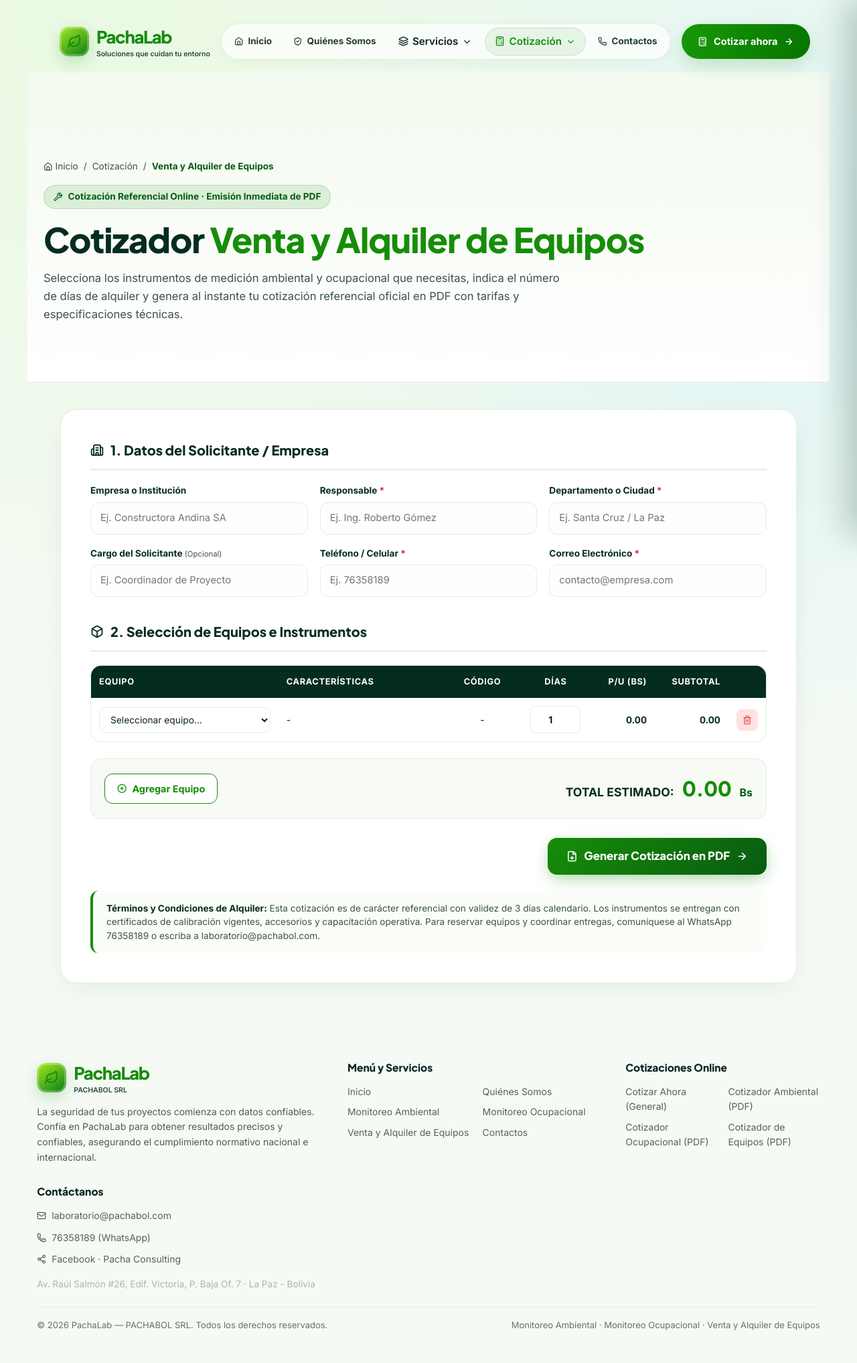
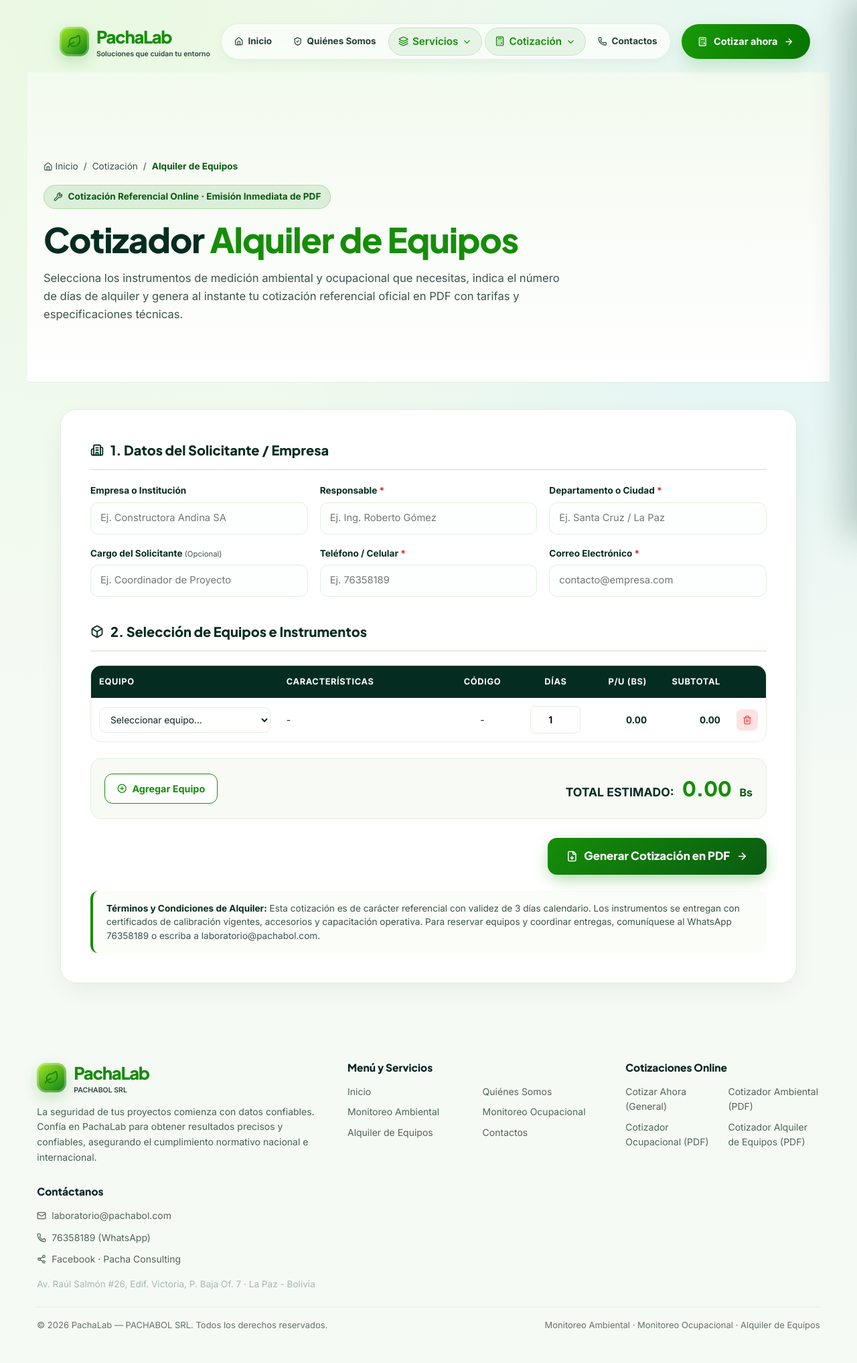
Before and after one commit to DaveBrayan/pachalab, a Laravel app: page /cotiza-venta-y-alquiler-de-equipos in a window 1280 px wide. Shown: the whole page at 67% size. Run offline with Laravel 12, Linux system fonts and the light colour scheme; some libraries are stand-ins or nearby versions.

Commit message:
Alinear precios a la derecha en PDFs y cambiar modulo a solo Alquiler de Equipos

```diff
--- a/public/css/pachalab-pages.css
+++ b/public/css/pachalab-pages.css
@@ -728,6 +728,7 @@
   color: var(--dark);
   font-variant-numeric: tabular-nums;
   white-space: nowrap;
+  text-align: right;
 }
 
 .btn-remove-row {
--- a/public/js/cotizador.js
+++ b/public/js/cotizador.js
@@ -296,7 +296,7 @@
 
         doc.setProperties({
           title: `Cotización ${codigoCot} - ${empresa}`,
-          subject: `Cotización de ${tipo}`,
+          subject: `Cotización de ${tipo === 'equipos' ? 'Alquiler de Equipos' : tipo}`,
           author: 'PachaLab - Pachabol'
         });
 
@@ -432,6 +432,21 @@
             lineColor: [220, 220, 220],
             lineWidth: 0.2
           },
+          columnStyles: tipo === 'equipos' ? {
+            equipo: { halign: 'left' },
+            caracteristicas: { halign: 'left' },
+            codigo: { halign: 'center' },
+            dias: { halign: 'center' },
+            precio: { halign: 'right' },
+            subtotal: { halign: 'right' }
+          } : {
+            parametro: { halign: 'left' },
+            metodologia: { halign: 'left' },
+            unidad: { halign: 'center' },
+            cantidad: { halign: 'center' },
+            precio: { halign: 'right' },
+            subtotal: { halign: 'right' }
+          },
           headStyles: {
             fillColor: [22, 141, 8],
             textColor: 255,
@@ -442,11 +457,18 @@
             fillColor: [248, 251, 246]
           },
           didParseCell: function(data) {
+            // Alinear precios y subtotales estrictamente a la derecha en todas las páginas, cabeceras y celdas
+            if (data.column.dataKey === 'precio' || data.column.dataKey === 'subtotal') {
+              data.cell.styles.halign = 'right';
+            }
             // Última fila resaltada como total
             if (data.row.index === bodyRows.length - 1) {
               data.cell.styles.fontStyle = 'bold';
               data.cell.styles.textColor = [9, 91, 18];
               data.cell.styles.fillColor = [241, 249, 236];
+              if (data.column.dataKey === 'precio' || data.column.dataKey === 'subtotal') {
+                data.cell.styles.halign = 'right';
+              }
             }
           }
         });
@@ -514,13 +536,16 @@
           cancelButtonText: 'Cerrar'
         }).then((result) => {
           if (result.isConfirmed) {
+            const servicioNombre = tipo === 'equipos'
+              ? 'Alquiler de Equipos'
+              : (tipo === 'ambiental' ? 'Monitoreo Ambiental' : 'Monitoreo Ocupacional');
             const mensajeWa = `*SOLICITUD DE COTIZACIÓN N° ${codigoCot}*\n\n` +
               `*Cliente/Empresa:* ${institucion}\n` +
-              `*Responsable:* ${responsable} (${cargo})\n` +
+              `*Responsable:* ${responsable} (${cargo || '-'})\n` +
               `*Ciudad:* ${departamento}\n` +
               `*Teléfono:* ${telefono}\n` +
               `*Correo:* ${correo}\n\n` +
-              `*Servicio:* Cotización Referencial de ${tipo}\n` +
+              `*Servicio:* Cotización Referencial de ${servicioNombre}\n` +
               `*Total Estimado:* ${totalNum} Bs\n\n` +
               `He generado la cotización referencial en la web y deseo coordinar el servicio formal.`;
 
--- a/resources/views/cotizar/ahora.blade.php
+++ b/resources/views/cotizar/ahora.blade.php
@@ -67,7 +67,7 @@
           <select id="servicio" name="servicio" required>
             <option value="Monitoreo Ambiental">Monitoreo Ambiental (Aire, Agua, Ruido, Gases)</option>
             <option value="Monitoreo Ocupacional">Monitoreo Ocupacional (Iluminación, Ruido SST, Ergonomía)</option>
-            <option value="Venta y Alquiler de Equipos">Venta y Alquiler de Equipos Certificados</option>
+            <option value="Alquiler de Equipos">Alquiler de Equipos Certificados</option>
             <option value="Estudio Integral de Seguridad y Medio Ambiente">Estudio Integral de Seguridad y Medio Ambiente</option>
           </select>
         </div>
@@ -117,7 +117,7 @@
           <a class="quote-sidebar-btn" href="{{ route('cotizar.equipos') }}">
             <span style="display: flex; align-items: center; gap: 10px;">
               <i data-lucide="gauge" style="color: var(--lime);"></i>
-              <span>Cotizador Venta y Alquiler de Equipos</span>
+              <span>Cotizador Alquiler de Equipos</span>
             </span>
             <i data-lucide="arrow-right"></i>
           </a>
--- a/resources/views/cotizar/equipos.blade.php
+++ b/resources/views/cotizar/equipos.blade.php
@@ -1,6 +1,6 @@
 @extends('layouts.app')
 
-@section('title', 'Cotizador Online Venta y Alquiler de Equipos | PachaLab')
+@section('title', 'Cotizador Online Alquiler de Equipos | PachaLab')
 
 @section('content')
 <!-- SUBPAGE HERO -->
@@ -11,12 +11,12 @@
       <span>/</span>
       <a href="{{ route('home') }}#cotizar">Cotización</a>
       <span>/</span>
-      <span class="current">Venta y Alquiler de Equipos</span>
+      <span class="current">Alquiler de Equipos</span>
     </nav>
     <div class="hero-pill-badge">
       <i data-lucide="wrench"></i> Cotización Referencial Online · Emisión Inmediata de PDF
     </div>
-    <h1>Cotizador <span>Venta y Alquiler de Equipos</span></h1>
+    <h1>Cotizador <span>Alquiler de Equipos</span></h1>
     <p class="lead">
       Selecciona los instrumentos de medición ambiental y ocupacional que necesitas, indica el número de días de alquiler
       y genera al instante tu cotización referencial oficial en PDF con tarifas y especificaciones técnicas.
@@ -167,7 +167,7 @@
     initCotizador({
       tipo: 'equipos',
       fondoUrl: '{{ asset("images/Cotizacion-vae-bn.jpg") }}',
-      empresa: 'PachaLab - Venta y Alquiler de Equipos'
+      empresa: 'PachaLab - Alquiler de Equipos'
     });
   });
 </script>
--- a/resources/views/partials/footer.blade.php
+++ b/resources/views/partials/footer.blade.php
@@ -15,7 +15,7 @@
         <a href="{{ route('home') }}#quienes-somos">Quiénes Somos</a>
         <a href="{{ route('servicios.ambiental') }}">Monitoreo Ambiental</a>
         <a href="{{ route('servicios.ocupacional') }}">Monitoreo Ocupacional</a>
-        <a href="{{ route('servicios.equipos') }}">Venta y Alquiler de Equipos</a>
+        <a href="{{ route('servicios.equipos') }}">Alquiler de Equipos</a>
         <a href="{{ route('home') }}#contacto">Contactos</a>
       </div>
     </div>
@@ -25,7 +25,7 @@
         <a href="{{ route('cotizar.ahora') }}">Cotizar Ahora (General)</a>
         <a href="{{ route('cotizar.ambiental') }}">Cotizador Ambiental (PDF)</a>
         <a href="{{ route('cotizar.ocupacional') }}">Cotizador Ocupacional (PDF)</a>
-        <a href="{{ route('cotizar.equipos') }}">Cotizador de Equipos (PDF)</a>
+        <a href="{{ route('cotizar.equipos') }}">Cotizador Alquiler de Equipos (PDF)</a>
       </div>
     </div>
     <div>
@@ -42,6 +42,6 @@
   </div>
   <div class="footer-bottom">
     <span>© {{ date('Y') }} PachaLab — PACHABOL SRL. Todos los derechos reservados.</span>
-    <span>Monitoreo Ambiental · Monitoreo Ocupacional · Venta y Alquiler de Equipos</span>
+    <span>Monitoreo Ambiental · Monitoreo Ocupacional · Alquiler de Equipos</span>
   </div>
 </footer>
--- a/resources/views/partials/navbar.blade.php
+++ b/resources/views/partials/navbar.blade.php
@@ -16,7 +16,7 @@
 
       <!-- MENÚ DESPLEGABLE SERVICIOS -->
       <div class="nav-dropdown-item">
-        <button type="button" class="nav-dropdown-trigger {{ request()->is('monitoreo-*') || request()->is('venta-y-alquiler*') ? 'active' : '' }}">
+        <button type="button" class="nav-dropdown-trigger {{ request()->is('monitoreo-*') || request()->is('*alquiler*') || request()->is('*equipos*') ? 'active' : '' }}">
           <i data-lucide="layers"></i>
           <span>Servicios</span>
           <i data-lucide="chevron-down" class="chevron-icon"></i>
@@ -39,7 +39,7 @@
           <a class="nav-dropdown-link" href="{{ route('servicios.equipos') }}">
             <span class="nav-dropdown-icon"><i data-lucide="gauge"></i></span>
             <span class="nav-dropdown-text">
-              <strong>Venta y Alquiler de Equipos</strong>
+              <strong>Alquiler de Equipos</strong>
               <small>Instrumentos certificados y calibrados</small>
             </span>
           </a>
@@ -85,7 +85,7 @@
           <a class="nav-dropdown-link" href="{{ route('cotizar.equipos') }}">
             <span class="nav-dropdown-icon"><i data-lucide="wrench"></i></span>
             <span class="nav-dropdown-text">
-              <strong>Cotizador Equipos Online</strong>
+              <strong>Cotizador Alquiler de Equipos</strong>
               <small>Tarifas por día con descarga en PDF</small>
             </span>
           </a>
@@ -163,7 +163,7 @@
         <i data-lucide="hard-hat"></i> Monitoreo Ocupacional
       </a>
       <a class="drawer-sublink" href="{{ route('servicios.equipos') }}">
-        <i data-lucide="gauge"></i> Venta y Alquiler de Equipos
+        <i data-lucide="gauge"></i> Alquiler de Equipos
       </a>
     </div>
 
@@ -189,7 +189,7 @@
         <i data-lucide="file-check"></i> Monitoreo Ocupacional (PDF)
       </a>
       <a class="drawer-sublink {{ request()->routeIs('cotizar.equipos') ? 'active' : '' }}" href="{{ route('cotizar.equipos') }}">
-        <i data-lucide="wrench"></i> Venta y Alquiler Equipos (PDF)
+        <i data-lucide="wrench"></i> Alquiler de Equipos (PDF)
       </a>
     </div>
 
--- a/routes/web.php
+++ b/routes/web.php
@@ -26,6 +26,10 @@ Route::get('/venta-y-alquiler-de-equipos', function () {
     return view('servicios.equipos');
 })->name('servicios.equipos');
 
+Route::get('/alquiler-de-equipos', function () {
+    return view('servicios.equipos');
+});
+
 // Páginas de Cotizaciones
 // 1. Cotizar Ahora - Formulario general para todos los servicios
 Route::get('/cotizar-ahora', function () {
@@ -44,3 +48,7 @@ Route::get('/cotiza-monitoreo-ocupacional', function () {
 Route::get('/cotiza-venta-y-alquiler-de-equipos', function () {
     return view('cotizar.equipos');
 })->name('cotizar.equipos');
+
+Route::get('/cotiza-alquiler-de-equipos', function () {
+    return view('cotizar.equipos');
+});
```
Also changed, not shown: resources/views/home.blade.php (+5 -5 lines), resources/views/servicios/equipos.blade.php (+5 -5 lines).
